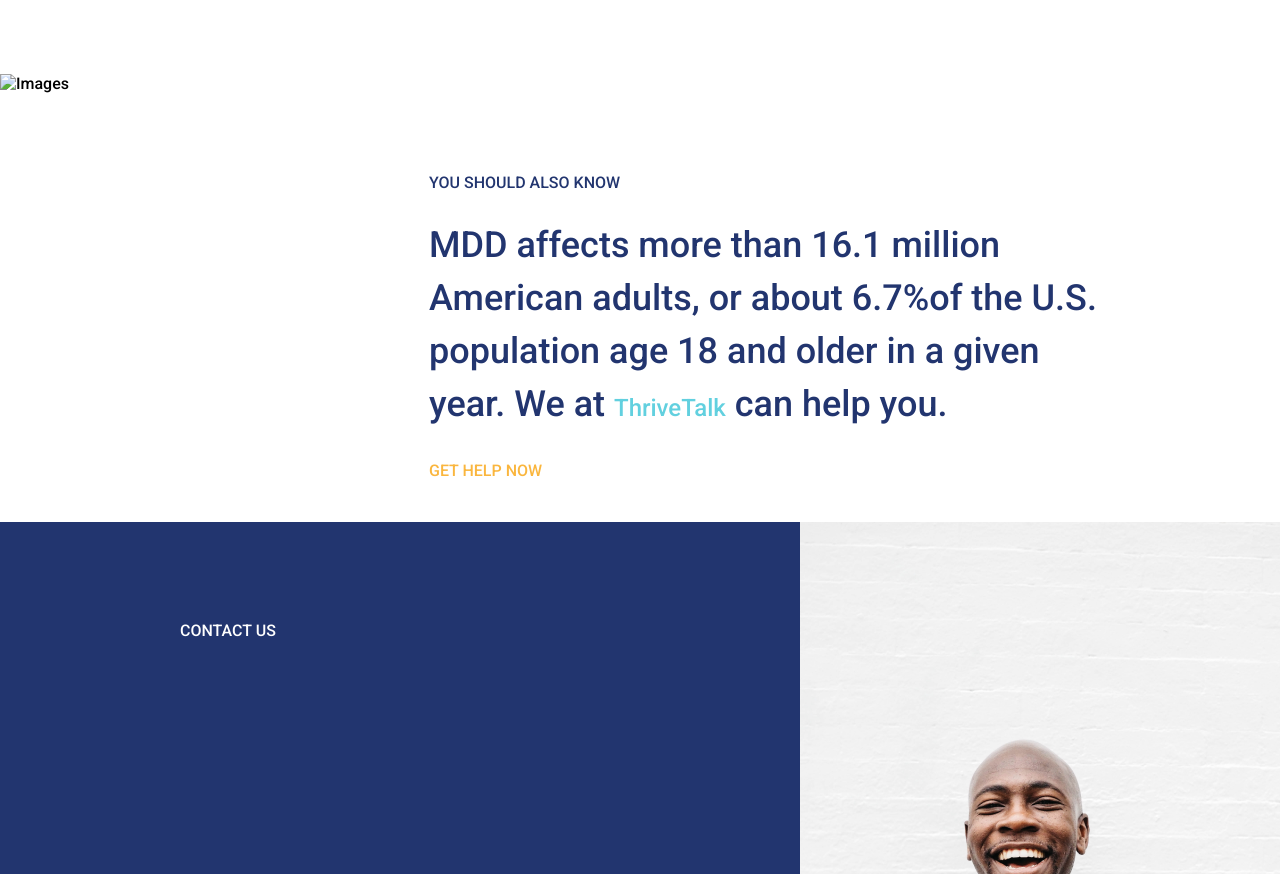
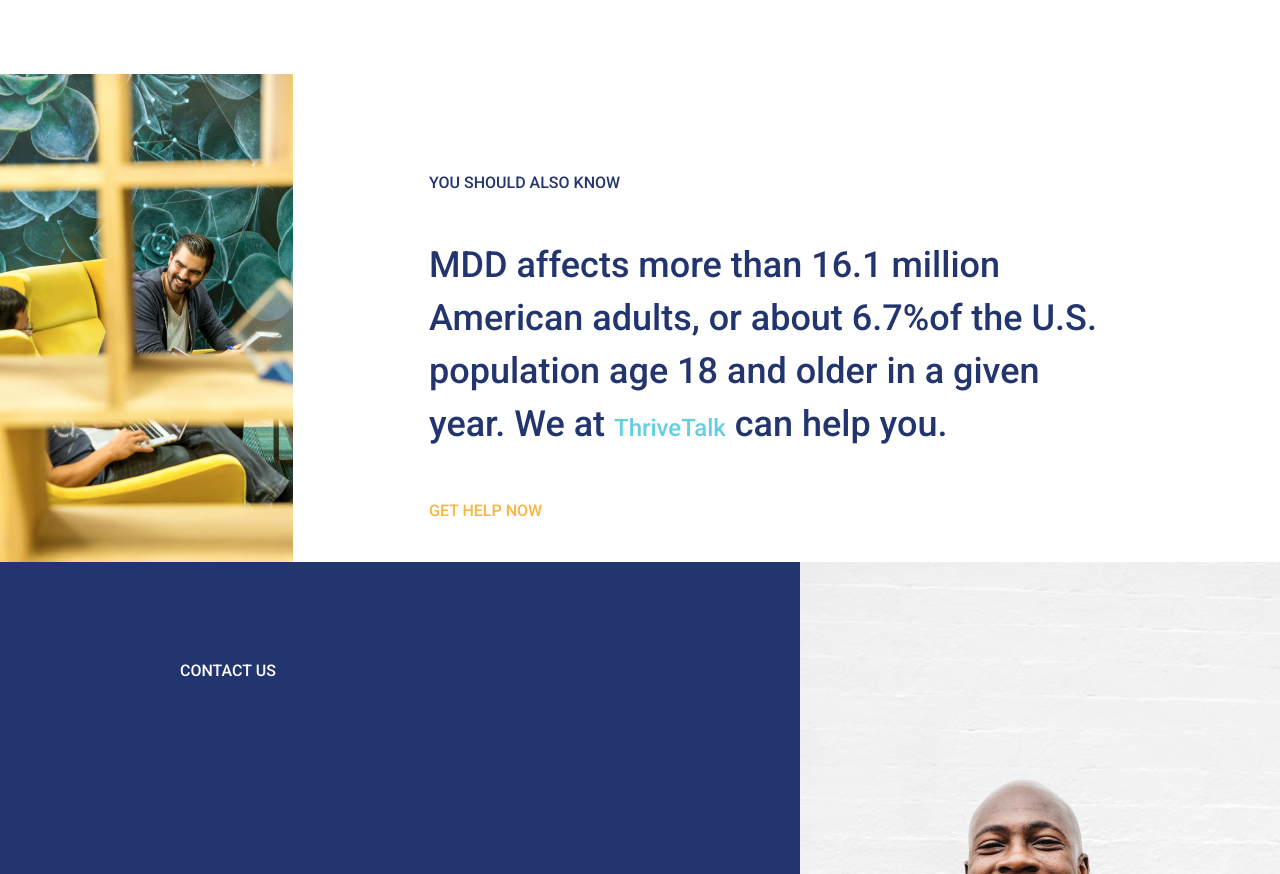
Before and after one commit to fr3xit/thrivetalk, a plain HTML site: page index.html in a window 1280 px wide. Shown: the part 4507-5381 px from the top of the page. Drawn offline with Linux system fonts and the light colour scheme; the site is published under a folder, as on GitHub Pages, so addresses that start at the root find nothing.

Commit message:
fix img src

```diff
--- a/index.html
+++ b/index.html
@@ -242,7 +242,7 @@
 				<section class="know">
 					<div class="know__img">
 						<img
-							src="/src/img/linkedin-sales-navigator-402831.png"
+							src="./src/img/linkedin-sales-navigator-402831.png"
 							alt="Images"
 						/>
 					</div>
```
Also changed, not shown: src/css/index.css (line endings or trailing spaces).
